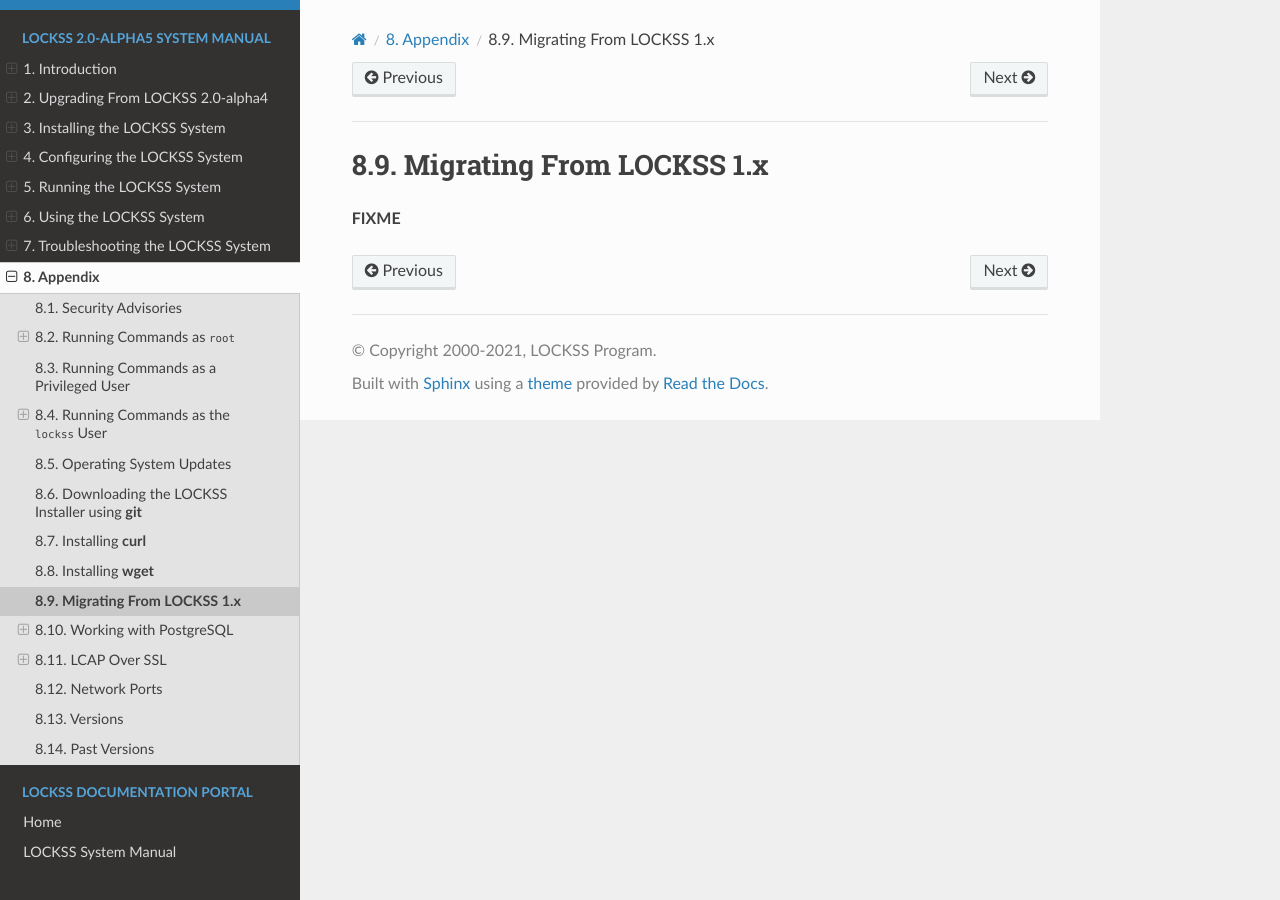
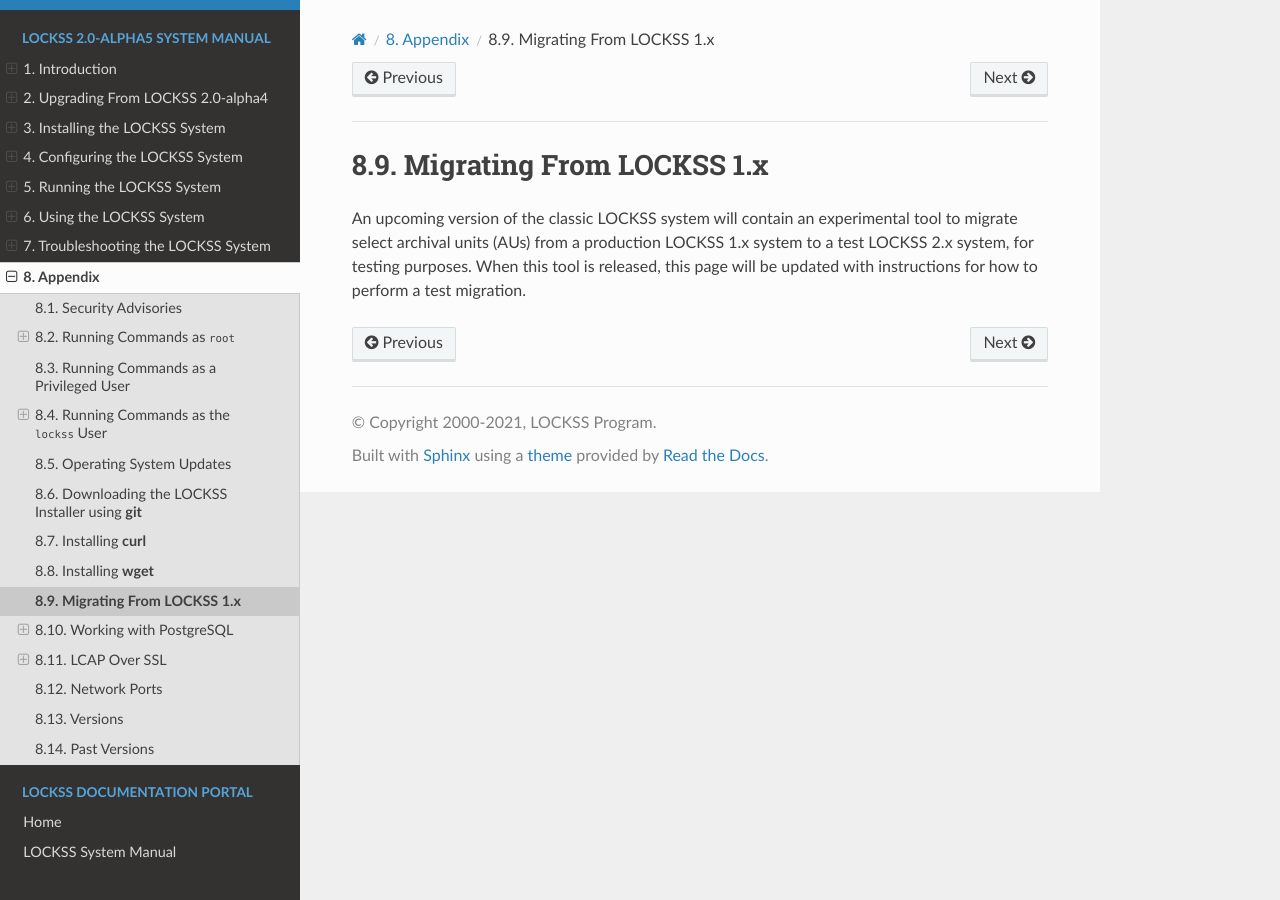
Before and after one commit to lockss/lockss-rtd-manual, a Sphinx documentation site: the page built from docs/appendix/migrating.rst, in a window 1280 px wide. Built offline with Sphinx 7.4.7 and the Read the Docs theme 2.0.0, drawn with Linux system fonts in a browser that asks for light colours.

Commit message:
Put a placeholder for future 1.x to 2.x migration instructions.

```diff
--- a/docs/appendix/migrating.rst
+++ b/docs/appendix/migrating.rst
@@ -2,4 +2,4 @@
 Migrating From LOCKSS 1.x
 =========================
 
-**FIXME**
+An upcoming version of the classic LOCKSS system will contain an experimental tool to migrate select archival units (AUs) from a production LOCKSS 1.x system to a test LOCKSS 2.x system, for testing purposes. When this tool is released, this page will be updated with instructions for how to perform a test migration.
```
